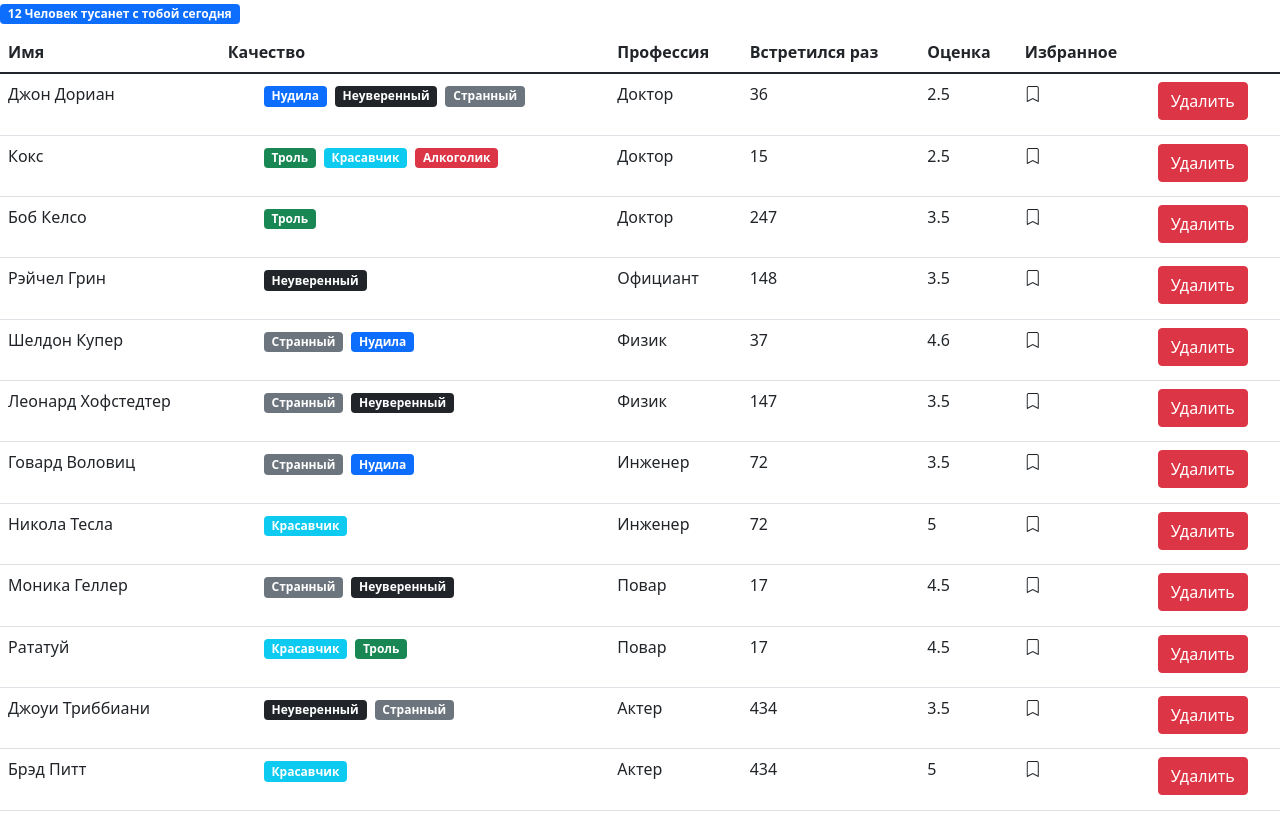
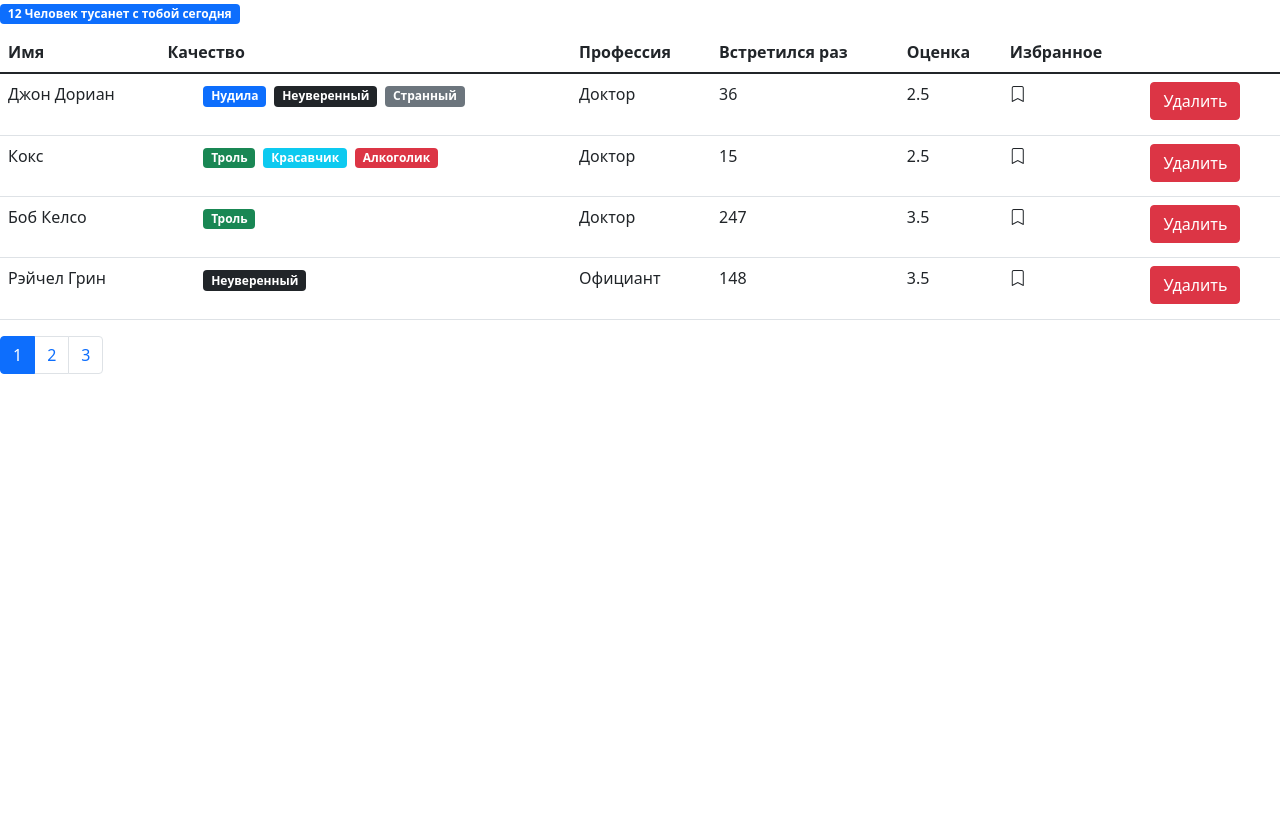
Before and after one commit to dummfound/fast-company, a React (Create React App) app: page / in a window 1280 px wide. After the commit the page ends 800 px from the top, so only its background shows below. Built offline with nearby package versions, Linux system fonts and the light colour scheme.

Commit message:
3 module

```diff
--- a/package.json
+++ b/package.json
@@ -7,6 +7,8 @@
     "@testing-library/react": "^13.3.0",
     "@testing-library/user-event": "^13.5.0",
     "bootstrap": "^5.1.0",
+    "lodash": "^4.17.15",
+    "prop-types": "^15.8.1",
     "react": "^18.2.0",
     "react-dom": "^18.2.0",
     "react-scripts": "5.0.1",
--- a/src/app.jsx
+++ b/src/app.jsx
@@ -6,13 +6,13 @@
   const [users, setUsers] = useState(api.users.fetchAll());
 
   const handleChangeBookmark = (id) => {
-    console.log(id);
     const updateUsers = users.map((user) => {
       if (user._id === id) {
         user.bookmark = !user.bookmark;
       }
       return user;
     });
+
     setUsers(updateUsers);
   };
 
--- /dev/null
+++ b/src/app/utils/paginat.js
@@ -0,0 +1,4 @@
+export function paginat(items, pageNumber, pageSize) {
+  const startIndex = (pageNumber - 1) * pageSize;
+  return [...items].splice(startIndex, pageSize);
+}
--- /dev/null
+++ b/src/components/pagination.jsx
@@ -0,0 +1,25 @@
+import React, { useCallback, useLayoutEffect } from "react";
+import _ from "lodash";
+const Pagination = ({ itemsCount, pageSize, onPageChange, currentPage }) => {
+  const pageCount = Math.ceil(itemsCount / pageSize);
+  const pages = _.range(1, pageCount + 1);
+
+  return (
+    <nav>
+      <ul className="pagination">
+        {pages.map((page) => (
+          <li
+            key={"page_" + page}
+            className={"page-item" + (currentPage === page ? " active" : "")}
+          >
+            <a className="page-link" onClick={() => onPageChange(page)}>
+              {page}
+            </a>
+          </li>
+        ))}
+      </ul>
+    </nav>
+  );
+};
+
+export default Pagination;
--- a/src/components/user.jsx
+++ b/src/components/user.jsx
@@ -2,7 +2,7 @@
 import Bookmark from "./bookmark";
 import Qualities from "./qualitie";
 
-const User = ({ users, user, handleUsersChange, handleChangeBookmark }) => {
+const User = ({ user, handleUsersChange, handleChangeBookmark }) => {
   return (
     <tr>
       <td>{user.name}</td>
--- a/src/components/users.jsx
+++ b/src/components/users.jsx
@@ -1,6 +1,8 @@
 import React, { useState } from "react";
 import User from "./user";
 import SearchStatus from "./searchStatus";
+import Pagination from "./pagination";
+import { paginat } from "../app/utils/paginat";
 
 const Users = ({
   users,
@@ -9,6 +11,16 @@
   handleChangeBookmark,
 }) => {
   let count = users.length;
+  const pageSize = 4;
+
+  const [currentPage, setCurrentPage] = useState(1);
+
+  if (pageSize === 1) return null;
+  const handlePageChange = (pageIndex) => {
+    setCurrentPage(pageIndex);
+  };
+
+  const userCrop = paginat(users, currentPage, pageSize);
 
   const renderHeadTable = () => {
     return (
@@ -34,12 +46,11 @@
         <table className="table">
           {renderHeadTable()}
           <tbody>
-            {users.map((user) => (
+            {userCrop.map((user) => (
               <User
                 key={user._id}
                 user={user}
                 handleUsersChange={handleUsersChange}
-                users={users}
                 setUsers={setUsers}
                 handleChangeBookmark={handleChangeBookmark}
               />
@@ -47,6 +58,12 @@
           </tbody>
         </table>
       </div>
+      <Pagination
+        itemsCount={count}
+        pageSize={pageSize}
+        onPageChange={handlePageChange}
+        currentPage={currentPage}
+      />
     </React.Fragment>
   );
 };
```
Also changed, not shown: 1 other file (tests, documents, lock files or other folders).
